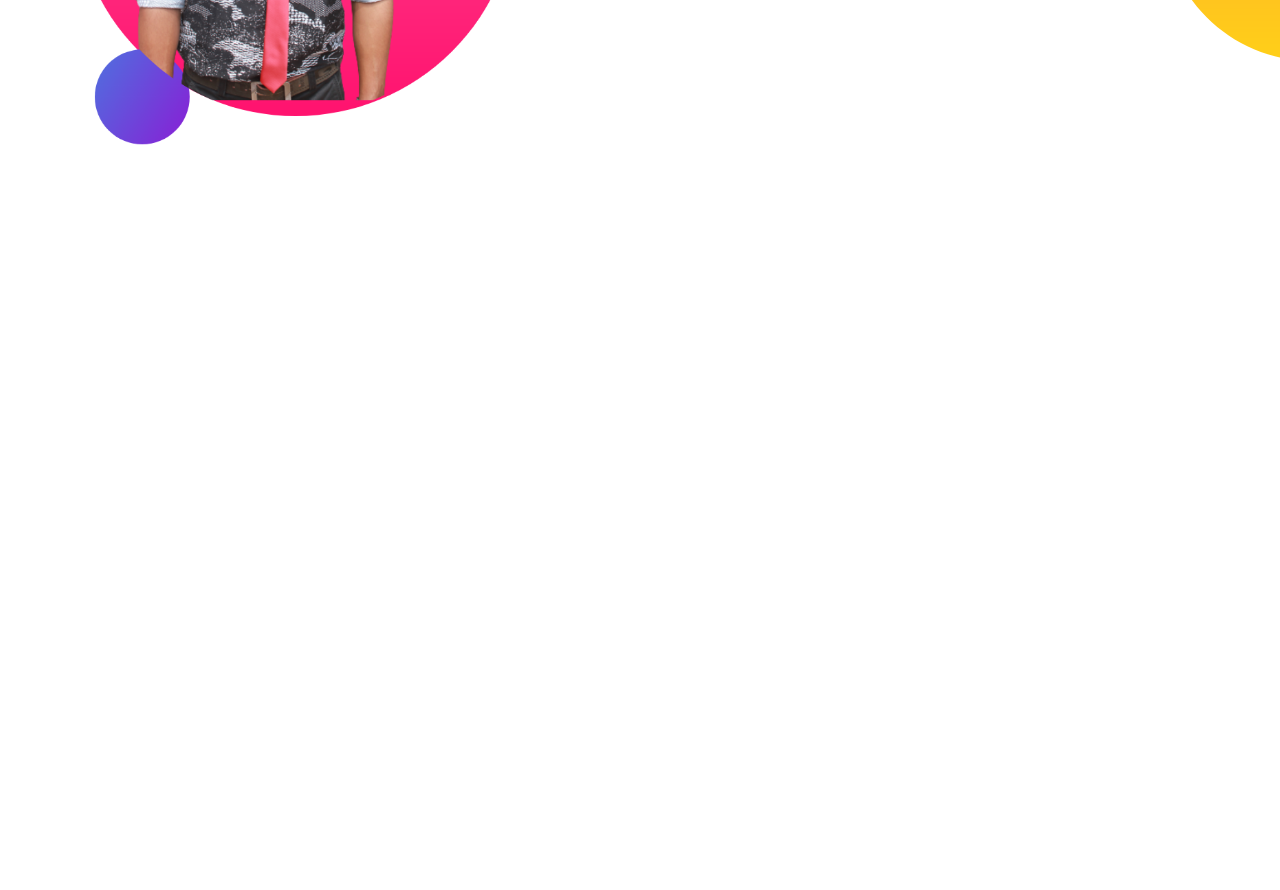
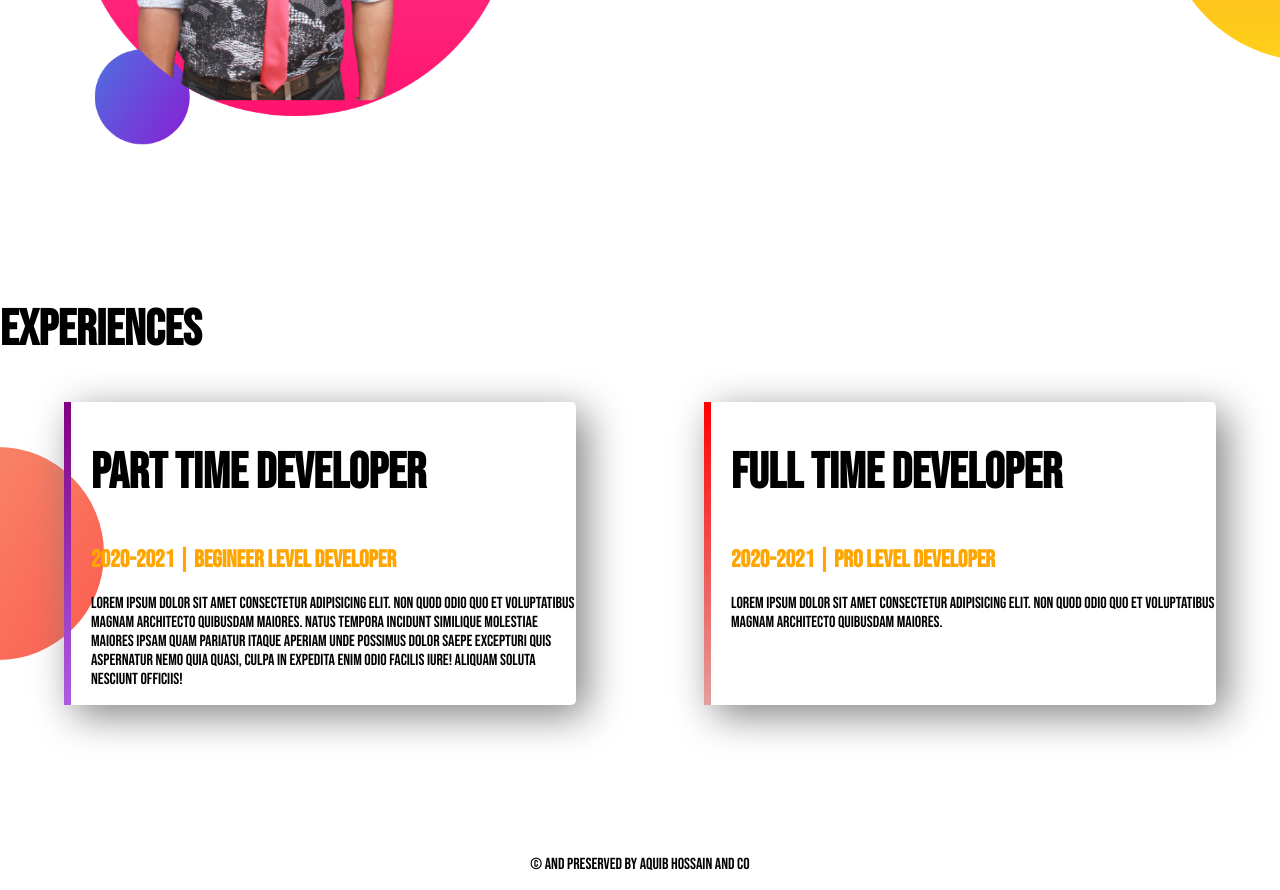
Before and after one commit to aquibHossain/aquib-portfolio, a plain HTML site: page index.html in a window 1280 px wide. Shown: the part 970-1860 px from the top of the page. Before the commit the page ends 1270 px from the top, so only its background shows below. Drawn offline with Linux system fonts and the light colour scheme.

Commit message:
all added

```diff
--- a/index.html
+++ b/index.html
@@ -35,5 +35,25 @@
     <a class="hire-button" href="https://github.com/aquibHossain/aquib-portfolio" target="_blank">Download Resume</a>
 </div>
 </section>
+<section class="experience">
+    <h1>Experiences</h1>
+    <div class="box">
+        <div class="first shadow border-one">
+            <h1>Part Time developer </h1>
+            <h2 class="orange">2020-2021 | Begineer level developer</h2>
+            <p>Lorem ipsum dolor sit amet consectetur adipisicing elit. Non quod odio quo et voluptatibus magnam architecto quibusdam maiores. Natus tempora incidunt similique molestiae maiores ipsam quam pariatur itaque aperiam unde possimus dolor saepe excepturi quis aspernatur nemo quia quasi, culpa in expedita enim odio facilis iure! Aliquam soluta nesciunt officiis!</p>
+        </div>
+        <div class="first shadow border-two">
+            <h1>Full Time developer</h1>
+            <h2 class="orange">2020-2021 | Pro level developer</h2>
+            <p>Lorem ipsum dolor sit amet consectetur adipisicing elit. Non quod odio quo et voluptatibus magnam architecto quibusdam maiores.  </p>
+        </div>
+    </div>
+</section>
+<footer>
+    <p>
+         &copy; and preserved by aquib hossain and co
+    </p>
+</footer>
 </body>
 </html>
--- a/style.css
+++ b/style.css
@@ -41,3 +41,39 @@ h1{
     background-repeat: no-repeat;
     background-position: right;
 }
+.experience
+{
+
+}
+.box{
+    display: flex;
+    margin-bottom: 150px;
+    background-image: url(images/exp-bg.png);
+    background-repeat: no-repeat;
+    background-position: left;
+
+
+}
+.shadow{
+
+    margin-left: 5%;
+    margin-right: 5%;
+    padding-left: 20px;
+    box-shadow: 10px 10px 40px  gray;
+
+}
+.border-one{
+    border-left: 7px solid;
+    border-radius: 5px;
+    border-image:linear-gradient(purple,rgb(173, 92, 228));
+    border-image-slice: 1;
+}
+.border-two{
+    border-left: 7px solid;
+    border-radius: 5px;
+    border-image:linear-gradient(red,rgb(226, 160, 158));
+    border-image-slice: 1;
+}
+footer p{
+    text-align: center;
+}
```
